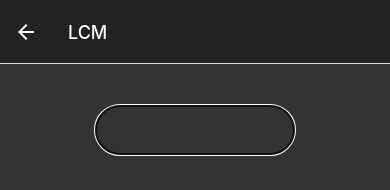
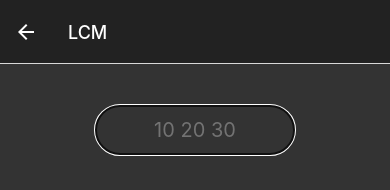
Before and after one commit to Sou-gata/react-native-calculator, a React Native app: screen /LCM in a window 390 px wide. Shown: the top 190 px of the page. Built offline with nearby package versions, Linux system fonts and the light colour scheme.

Commit message:
minor improvements

```diff
--- a/App.js
+++ b/App.js
@@ -10,7 +10,7 @@ import Factors from "./src/Factors";
 import Multiply from "./src/Multiply";
 import Divide from "./src/Divide";
 
-export default function App() {
+const App = () => {
     const Stack = createNativeStackNavigator();
     const options = {
         headerStyle: {
@@ -48,4 +48,5 @@ export default function App() {
             </Stack.Navigator>
         </NavigationContainer>
     );
-}
+};
+export default App;
--- a/package.json
+++ b/package.json
@@ -14,7 +14,7 @@
         "@react-navigation/native": "^6.0.11",
         "@react-navigation/native-stack": "^6.7.0",
         "expo": "~45.0.0",
-        "expo-app-loading": "^2.1.0",
+        "expo-app-loading": "~2.0.0",
         "expo-status-bar": "~1.3.0",
         "expo-updates": "~0.13.4",
         "react": "17.0.2",
--- a/src/Divide.js
+++ b/src/Divide.js
@@ -4,15 +4,10 @@ import { checkNumbers, devide } from "./functions";
 import {
     useFonts,
     RobotoMono_400Regular,
-    RobotoMono_500Medium,
 } from "@expo-google-fonts/roboto-mono";
-import {
-    View,
-    StyleSheet,
-    TextInput,
-    TouchableOpacity,
-    Text,
-} from "react-native";
+import { View, TextInput, TouchableOpacity, Text } from "react-native";
+
+import styles from "./allStyles";
 
 const Divide = () => {
     const [text, onChangeText] = useState("");
@@ -24,7 +19,6 @@ const Divide = () => {
     });
     let [fontsLoaded] = useFonts({
         RobotoMono_400Regular,
-        RobotoMono_500Medium,
     });
     if (!fontsLoaded) {
         return <AppLoading />;
@@ -37,6 +31,8 @@ const Divide = () => {
                         onChangeText={onChangeText}
                         value={text}
                         autoFocus={true}
+                        placeholder="123456 789"
+                        placeholderTextColor={"#ffffff50"}
                     />
                     <TouchableOpacity
                         style={styles.btn}
@@ -62,6 +58,7 @@ const Divide = () => {
                             let element = [];
                             if (divideAns.numberA) {
                                 let tempString = "";
+                                let key = 0;
                                 for (
                                     let i = 0;
                                     i < divideAns.spacingInfo.length;
@@ -73,13 +70,14 @@ const Divide = () => {
                                         tempString += " ";
                                     }
                                     tempString += `${divideAns.multipleRuselts[i]}`;
+                                    key++;
                                     element.push(
-                                        <>
+                                        <View key={key}>
                                             <Text style={styles.mathText}>
                                                 {tempString}
                                             </Text>
                                             <View style={styles.hrLine}></View>
-                                        </>
+                                        </View>
                                     );
                                     tempString = "";
                                     let b = divideAns.spacingInfo[i][1];
@@ -87,8 +85,9 @@ const Divide = () => {
                                         tempString += " ";
                                     }
                                     tempString += `${divideAns.subResults[i]}`;
+                                    key++;
                                     element.push(
-                                        <Text style={styles.mathText}>
+                                        <Text key={key} style={styles.mathText}>
                                             {tempString}
                                         </Text>
                                     );
@@ -106,73 +105,3 @@ const Divide = () => {
 };
 
 export default Divide;
-
-const styles = StyleSheet.create({
-    main: {
-        flex: 1,
-        backgroundColor: "#333",
-    },
-    container: {
-        marginTop: 29,
-        flexDirection: "column",
-        alignItems: "center",
-        justifyContent: "center",
-    },
-    text: {
-        color: "#fff",
-    },
-    input: {
-        height: 50,
-        width: 200,
-        margin: 12,
-        borderWidth: 1,
-        padding: 10,
-        fontSize: 20,
-        borderRadius: 50,
-        color: "#fff",
-        borderColor: "#efefef81",
-        textAlign: "center",
-    },
-
-    text: {
-        color: "#fff",
-        fontSize: 20,
-    },
-    btn: {
-        marginTop: 25,
-        width: 100,
-        height: 33,
-        borderColor: "#efefef81",
-        fontSize: 15,
-        borderWidth: 1,
-        borderRadius: 33,
-        justifyContent: "center",
-        alignItems: "center",
-    },
-    btnText: {
-        color: "#fff",
-    },
-    varticleLine: {
-        width: 2,
-        height: 30,
-        backgroundColor: "#fff",
-        marginHorizontal: 4,
-    },
-    mathText: {
-        fontSize: 25,
-        color: "#fff",
-        fontFamily: "RobotoMono_400Regular",
-    },
-    divideMath: {
-        flexDirection: "row",
-        justifyContent: "center",
-        marginTop: 35,
-        fontFamily: "RobotoMono_400Regular",
-    },
-    hrLine: {
-        flexGrow: 1,
-        height: 2,
-        backgroundColor: "#efefef81",
-        marginVertical: 2,
-    },
-});
--- a/src/Factors.js
+++ b/src/Factors.js
@@ -20,6 +20,9 @@ const Factors = () => {
                     onChangeText={onChangeText}
                     value={text}
                     autoFocus={true}
+                    placeholder="123"
+                    placeholderTextColor={"#ffffff50"}
+                    keyboardType="numeric"
                 />
                 <TouchableOpacity
                     style={styles.btn}
--- a/src/Hcf.js
+++ b/src/Hcf.js
@@ -1,13 +1,8 @@
-import {
-    View,
-    Text,
-    TouchableOpacity,
-    StyleSheet,
-    TextInput,
-} from "react-native";
+import { View, Text, TouchableOpacity, TextInput } from "react-native";
 import React, { useState } from "react";
 
 import { checkLcmHcfNum, gcd, inputNumbers } from "./functions";
+import styles from "./allStyles";
 
 const Hcf = () => {
     const [text, onChangeText] = useState("");
@@ -22,6 +17,8 @@ const Hcf = () => {
                     onChangeText={onChangeText}
                     value={text}
                     autoFocus={true}
+                    placeholder="10 20 30"
+                    placeholderTextColor={"#ffffff50"}
                 />
                 <TouchableOpacity
                     style={styles.btn}
@@ -48,50 +45,3 @@ const Hcf = () => {
 };
 
 export default Hcf;
-
-const styles = StyleSheet.create({
-    main: {
-        flex: 1,
-        backgroundColor: "#333",
-    },
-    container: {
-        marginTop: 29,
-        flexDirection: "column",
-        alignItems: "center",
-        justifyContent: "center",
-    },
-    input: {
-        height: 50,
-        width: 200,
-        margin: 12,
-        borderWidth: 1,
-        padding: 10,
-        fontSize: 20,
-        borderRadius: 50,
-        color: "#fff",
-        borderColor: "#efefef81",
-        textAlign: "center",
-    },
-    btn: {
-        marginTop: 25,
-        width: 100,
-        height: 33,
-        borderColor: "#efefef81",
-        fontSize: 15,
-        borderWidth: 1,
-        borderRadius: 33,
-        justifyContent: "center",
-        alignItems: "center",
-    },
-    btnText: {
-        color: "#fff",
-    },
-    textStyle: {
-        fontSize: 25,
-        color: "#fff",
-    },
-    ansDiv: {
-        alignItems: "center",
-        padding: 20,
-    },
-});
--- a/src/Lcm.js
+++ b/src/Lcm.js
@@ -1,13 +1,8 @@
-import {
-    View,
-    Text,
-    TouchableOpacity,
-    StyleSheet,
-    TextInput,
-} from "react-native";
+import { View, Text, TouchableOpacity, TextInput } from "react-native";
 import React, { useState } from "react";
 
 import { checkLcmHcfNum, lcm, inputNumbers } from "./functions";
+import styles from "./allStyles";
 
 const Lcm = () => {
     const [text, onChangeText] = useState("");
@@ -22,6 +17,8 @@ const Lcm = () => {
                     onChangeText={onChangeText}
                     value={text}
                     autoFocus={true}
+                    placeholder="10 20 30"
+                    placeholderTextColor={"#ffffff50"}
                 />
                 <TouchableOpacity
                     style={styles.btn}
@@ -48,50 +45,3 @@ const Lcm = () => {
 };
 
 export default Lcm;
-
-const styles = StyleSheet.create({
-    main: {
-        flex: 1,
-        backgroundColor: "#333",
-    },
-    container: {
-        marginTop: 29,
-        flexDirection: "column",
-        alignItems: "center",
-        justifyContent: "center",
-    },
-    input: {
-        height: 50,
-        width: 200,
-        margin: 12,
-        borderWidth: 1,
-        padding: 10,
-        fontSize: 20,
-        borderRadius: 50,
-        color: "#fff",
-        borderColor: "#efefef81",
-        textAlign: "center",
-    },
-    btn: {
-        marginTop: 25,
-        width: 100,
-        height: 33,
-        borderColor: "#efefef81",
-        fontSize: 15,
-        borderWidth: 1,
-        borderRadius: 33,
-        justifyContent: "center",
-        alignItems: "center",
-    },
-    btnText: {
-        color: "#fff",
-    },
-    textStyle: {
-        fontSize: 25,
-        color: "#fff",
-    },
-    ansDiv: {
-        alignItems: "center",
-        padding: 20,
-    },
-});
--- a/src/Multiply.js
+++ b/src/Multiply.js
@@ -1,19 +1,13 @@
-import {
-    View,
-    Text,
-    StyleSheet,
-    TextInput,
-    TouchableOpacity,
-} from "react-native";
+import { View, Text, TextInput, TouchableOpacity } from "react-native";
 import AppLoading from "expo-app-loading";
 import React, { useState } from "react";
 
 import { checkNumbers, multiple } from "./functions";
+import styles from "./allStyles";
 
 import {
     useFonts,
     RobotoMono_400Regular,
-    RobotoMono_500Medium,
 } from "@expo-google-fonts/roboto-mono";
 
 const Multiply = () => {
@@ -22,7 +16,6 @@ const Multiply = () => {
     const [opacity, setOpacity] = useState(0);
     let [fontsLoaded] = useFonts({
         RobotoMono_400Regular,
-        RobotoMono_500Medium,
     });
     if (!fontsLoaded) {
         return <AppLoading />;
@@ -35,6 +28,8 @@ const Multiply = () => {
                         onChangeText={onChangeText}
                         value={text}
                         autoFocus={true}
+                        placeholder="123 456"
+                        placeholderTextColor={"#ffffff50"}
                     />
                     <TouchableOpacity
                         style={styles.btn}
@@ -57,11 +52,13 @@ const Multiply = () => {
                             {"  "}
                             {ans.numberA}
                         </Text>
-                        <Text style={styles.mathText}>X {ans.numberB}</Text>
+                        <Text style={styles.mathText}>x {ans.numberB}</Text>
                         <View style={styles.hrLine}></View>
                         {(() => {
                             let element = [];
-                            if (ans.results)
+
+                            if (ans.results) {
+                                let key = 1;
                                 for (let i = 0; i < ans.results.length; i++) {
                                     let innerText = "";
                                     let space = "";
@@ -73,12 +70,14 @@ const Multiply = () => {
                                         space += " ";
                                     }
                                     innerText += `${space}${ans.results[i]}`;
+                                    key++;
                                     element.push(
-                                        <Text style={styles.mathText}>
+                                        <Text key={key} style={styles.mathText}>
                                             {innerText}
                                         </Text>
                                     );
                                 }
+                            }
                             return element;
                         })()}
                         <View style={styles.hrLine}></View>
@@ -91,58 +90,3 @@ const Multiply = () => {
 };
 
 export default Multiply;
-
-const styles = StyleSheet.create({
-    main: {
-        flex: 1,
-        backgroundColor: "#333",
-    },
-    container: {
-        marginTop: 29,
-        flexDirection: "column",
-        alignItems: "center",
-        justifyContent: "center",
-    },
-    input: {
-        height: 50,
-        width: 200,
-        margin: 12,
-        borderWidth: 1,
-        padding: 10,
-        fontSize: 20,
-        borderRadius: 50,
-        color: "#fff",
-        borderColor: "#efefef81",
-        textAlign: "center",
-    },
-    btn: {
-        marginTop: 25,
-        width: 100,
-        height: 33,
-        borderColor: "#efefef81",
-        fontSize: 15,
-        borderWidth: 1,
-        borderRadius: 33,
-        justifyContent: "center",
-        alignItems: "center",
-    },
-    btnText: {
-        color: "#fff",
-    },
-    hrLine: {
-        height: 2,
-        backgroundColor: "#efefef81",
-        marginVertical: 2,
-    },
-    math: {
-        alignItems: "center",
-    },
-    mathText: {
-        fontSize: 25,
-        color: "#fff",
-        fontFamily: "RobotoMono_400Regular",
-    },
-    mathContainer: {
-        padding: 20,
-    },
-});
--- /dev/null
+++ b/src/allStyles.js
@@ -0,0 +1,81 @@
+import { StyleSheet } from "react-native";
+const styles = StyleSheet.create({
+    main: {
+        flex: 1,
+        backgroundColor: "#333",
+    },
+    container: {
+        marginTop: 29,
+        flexDirection: "column",
+        alignItems: "center",
+        justifyContent: "center",
+    },
+    input: {
+        height: 50,
+        width: 200,
+        margin: 12,
+        borderWidth: 1,
+        padding: 10,
+        fontSize: 20,
+        borderRadius: 50,
+        color: "#fff",
+        borderColor: "#efefef81",
+        textAlign: "center",
+    },
+    btn: {
+        marginTop: 25,
+        width: 100,
+        height: 33,
+        borderColor: "#efefef81",
+        fontSize: 15,
+        borderWidth: 1,
+        borderRadius: 33,
+        justifyContent: "center",
+        alignItems: "center",
+    },
+    btnText: {
+        color: "#fff",
+    },
+    hrLine: {
+        height: 2,
+        backgroundColor: "#efefef81",
+        marginVertical: 2,
+    },
+    varticleLine: {
+        width: 2,
+        height: 30,
+        backgroundColor: "#fff",
+        marginHorizontal: 4,
+    },
+    math: {
+        alignItems: "center",
+    },
+    mathText: {
+        fontSize: 25,
+        color: "#fff",
+        fontFamily: "RobotoMono_400Regular",
+    },
+    divideMath: {
+        flexDirection: "row",
+        justifyContent: "center",
+        marginTop: 35,
+        fontFamily: "RobotoMono_400Regular",
+    },
+    mathContainer: {
+        padding: 20,
+    },
+    text: {
+        color: "#fff",
+        fontSize: 20,
+    },
+    ansDiv: {
+        alignItems: "center",
+        padding: 20,
+    },
+    textStyle: {
+        color: "#fff",
+        fontSize: 25,
+    },
+});
+
+export default styles;
```
Also changed, not shown: src/functions.js (+13 -0 lines), 2 other files (tests, documents, lock files or other folders).
